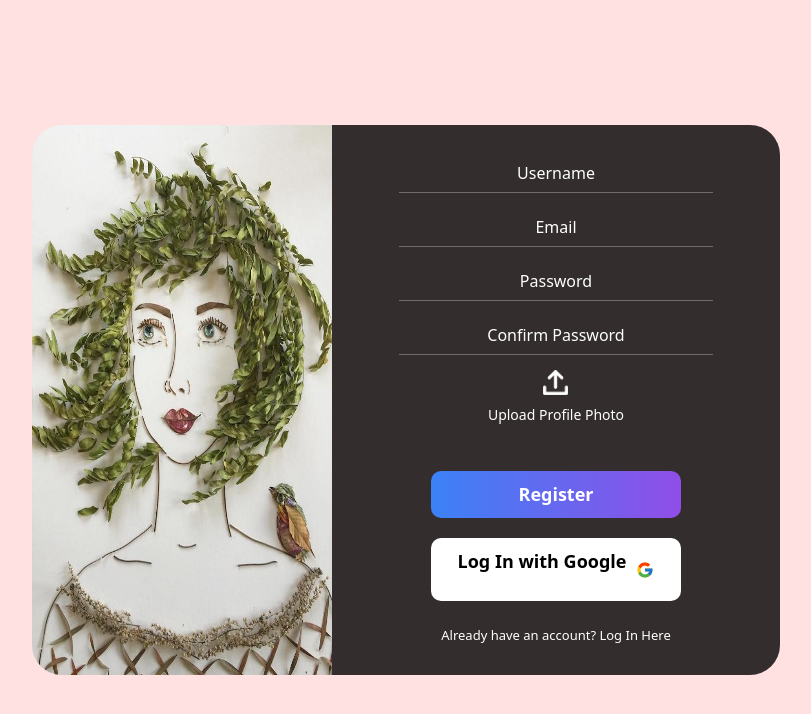
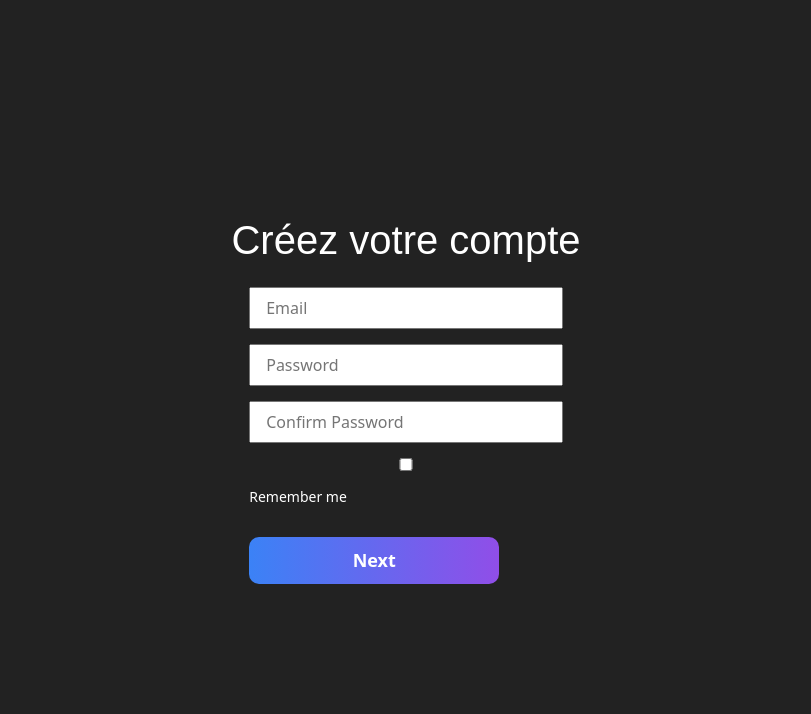
Before and after one commit to Marianne002/brekor, a Next.js app: page /register in a window 1280 px wide. Shown: the top 714 px of the page, without its empty margins (234-1045 px from the left). Built offline with nearby package versions, Linux system fonts and the light colour scheme.

Commit message:
👌 IMPROVE: Register steps

```diff
--- a/app/not-found.jsx
+++ b/app/not-found.jsx
@@ -5,7 +5,7 @@ const NotFound = () => {
   return (
     <>
         <div className="not-found">
-            <h1>404 - Page non trouvée</h1>
+            <h1>Page non trouvée</h1>
             <p>La page que vous cherchez n'existe pas ou a été déplacée.</p>
             <a className="btn btn-pink mt-3" href="/">Retour à l'accueil</a>
         </div>
--- a/app/register/page.jsx
+++ b/app/register/page.jsx
@@ -1,156 +1,190 @@
-// app/register/page.jsx
 "use client";
 import "@styles/Register.scss";
-import { FcGoogle } from "react-icons/fc";
 import { useState, useEffect } from "react";
 import { useRouter } from "next/navigation";
-import { signIn } from "next-auth/react";
 
 const Register = () => {
-  // Initialize the state variables
-  const [formData, setFormData] = useState({
-    username: "",
+  const router = useRouter();
+
+  // Step 1 State
+  const [step, setStep] = useState(1); // Step 1 or Step 2
+  const [formDataStep1, setFormDataStep1] = useState({
     email: "",
     password: "",
     confirmPassword: "",
+    rememberMe: false,
+  });
+
+  // Step 2 State
+  const [formDataStep2, setFormDataStep2] = useState({
+    username: "",
+    description: "",
     profileImage: null,
   });
 
-  // Handle form input changes
-  const handleChange = (e) => {
-    const { name, value, files } = e.target;
-    setFormData({
-      ...formData,
-      [name]: name === "profileImage" ? files[0] : value,
-    });
+  // Error State
+  const [error, setError] = useState("");
+
+  // Move to Step 2
+  const moveToStep2 = () => {
+    if (formDataStep1.password !== formDataStep1.confirmPassword) {
+      setError("Passwords do not match");
+      return;
+    }
+    setStep(2);
   };
 
+  // Handle form input changes for Step 1
+  const handleChangeStep1 = (e) => {
+    const { name, value, type, checked } = e.target;
+    setFormDataStep1((prevData) => ({
+      ...prevData,
+      [name]: type === "checkbox" ? checked : value,
+    }));
+  };
 
-  // Get the router object
-  const router = useRouter();
+  // Handle form input changes for Step 2
+  const handleChangeStep2 = (e) => {
+    const { name, value, files } = e.target;
+    setFormDataStep2((prevData) => ({
+      ...prevData,
+      [name]: name === "profileImage" ? files[0] : value,
+    }));
+  };
 
-  // Check if passwords match
-  const [passwordMatch, setPasswordMatch] = useState(true);
+  // Handle submission of Step 1
+  const handleSubmitStep1 = (e) => {
+    e.preventDefault();
+    // Validate Step 1 fields here if necessary
+    moveToStep2();
+  };
 
-  useEffect(() => {
-    setPasswordMatch(formData.password === formData.confirmPassword);
-  }, [formData.password, formData.confirmPassword]);
+  // Handle final submission of Step 2
+  const handleSubmitStep2 = async (e) => {
+    e.preventDefault();
 
-  // Handle form submission
-  const handleSubmit = async (e) => {
-    e.preventDefault();
-    if (!formData.profileImage) {
-      alert("Please upload a profile image.");
-      return;
+    try {
+      const registerForm = new FormData();
+
+      for (let key in formDataStep1) {
+        registerForm.append(key, formDataStep1[key]);
+      }
+      for (let key in formDataStep2) {
+        registerForm.append(key, formDataStep2[key]);
       }
 
-    try {
-      // Register the user
-      const registerForm = new FormData();
-
-      for (let key in formData) {
-        registerForm.append(key, formData[key]);
-      }
-
-      console.log("Form data to be sent:", Array.from(registerForm.entries()));
-
-      // Send the form data to the server
       const response = await fetch("/api/register", {
         method: "POST",
         body: registerForm,
       });
 
-      // If response is ok, redirect to login page
       if (response.ok) {
         router.push("/login");
       } else {
         const errorData = await response.json();
-        alert(errorData.message || "Registration failed");
+        setError(errorData.error || "Registration failed");
       }
     } catch (error) {
-      console.log("Registration failed", error.message);
+      setError("Registration failed: " + error.message);
     }
-  };
-
-  // Handle Google login
-  const loginWithGoogle =  () => {
-    signIn("google", { callbackUrl: "/" });
   };
 
   return (
     <>
       <title>Inscription - Brekor</title>
-      <meta name="description" content="Créez votre compte pour vendre, acheter ou louer des œuvres d'art en ligne." />
-      <meta name="keywords" content="inscription, compte,  plateforme d'art en ligne, rejoindre Brekor, créer un compte Brekor, artistes amateurs" />
+      <meta
+        name="description"
+        content="Créez votre compte pour vendre, acheter ou louer des œuvres d'art en ligne."
+      />
+      <meta
+        name="keywords"
+        content="inscription, compte,  plateforme d'art en ligne, rejoindre Brekor, créer un compte Brekor, artistes amateurs"
+      />
 
       <div className="register">
-        <img src="/assets/register.jpg" alt="register" className="register_decor" />
         <div className="register_content">
-          <form className="register_content_form" onSubmit={handleSubmit}>
-            <input
-              placeholder="Username"
-              name="username"
-              value={formData.username}
-              onChange={handleChange}
-              required
-            />
+          {step === 1 && (
+            <>
+              <h1>Créez votre compte</h1>
+              <form className="register_content_form" onSubmit={handleSubmitStep1}>
                 <input
                   placeholder="Email"
                   type="email"
                   name="email"
-              value={formData.email}
-              onChange={handleChange}
+                  value={formDataStep1.email}
+                  onChange={handleChangeStep1}
                   required
                 />
                 <input
                   placeholder="Password"
                   type="password"
                   name="password"
-              value={formData.password}
-              onChange={handleChange}
+                  value={formDataStep1.password}
+                  onChange={handleChangeStep1}
                   required
                 />
                 <input
                   placeholder="Confirm Password"
                   type="password"
                   name="confirmPassword"
-              value={formData.confirmPassword}
-              onChange={handleChange}
+                  value={formDataStep1.confirmPassword}
+                  onChange={handleChangeStep1}
                   required
                 />
-            {!passwordMatch && <p style={{ color: "red" }}>Passwords are not matched!</p>}
+                <input
+                  type="checkbox"
+                  name="rememberMe"
+                  checked={formDataStep1.rememberMe}
+                  onChange={handleChangeStep1}
+                />
+                <label htmlFor="rememberMe">Remember me</label>
+                <button type="button" onClick={moveToStep2}>
+                  Next
+                </button>
+                {error && <p className="error">{error}</p>}
+              </form>
+            </>
+          )}
+
+          {step === 2 && (
+            <>
+              <h1>Profil</h1>
+              <form className="register_content_form" onSubmit={handleSubmitStep2}>
               <input
                 id="image"
                 type="file"
                 name="profileImage"
-              onChange={handleChange}
+                onChange={handleChangeStep2}
                 accept="image/*"
-              style={{ display: "none" }}
+                required
               />
-            <label htmlFor="image">
-              <img src="/assets/addImage.png" alt="add profile" />
-              <p>Upload Profile Photo</p>
-            </label>
-            {formData.profileImage && (
+              {formDataStep2.profileImage && (
                 <img
-                src={URL.createObjectURL(formData.profileImage)}
+                  src={URL.createObjectURL(formDataStep2.profileImage)}
                   alt="Profile"
                   style={{ maxWidth: "80px", maxHeight: "100px" }}
                 />
               )}
-            <button type="submit" disabled={!passwordMatch}>
-              Register
-            </button>
+              <input
+                placeholder="Username"
+                name="username"
+                value={formDataStep2.username}
+                onChange={handleChangeStep2}
+                required
+              />
+              <input
+                placeholder="Description"
+                name="description"
+                value={formDataStep2.description}
+                onChange={handleChangeStep2}
+                required
+              />
+
+              <button type="submit">Register</button>
+              {error && <p className="error">{error}</p>}
             </form>
-          <button
-            type="button"
-            onClick={loginWithGoogle}
-            className="google"
-          >
-            <p>Log In with Google</p>
-            <FcGoogle />
-          </button>
-          <a href="/login">Already have an account? Log In Here</a>
+            </>
+          )}
         </div>
       </div>
     </>
--- a/components/WorkCard.jsx
+++ b/components/WorkCard.jsx
@@ -161,7 +161,7 @@ const WorkCard = ({ work, userId, updateWishlist, onDeleteWork }) => {
         <div className="price">${work.price}</div>
       </div>
 
-      {userId === work.creator._id ? (
+      {work.creator && userId === work.creator._id ? (
         <div
           className="icon"
           onClick={(e) => {
--- a/styles/Register.scss
+++ b/styles/Register.scss
@@ -8,16 +8,10 @@
   display: flex;
   justify-content: center;
   align-items: center;
-  background-color: rgb(255, 225, 225);
+  background-color: #222222;
 
-  &_decor {
-    height: 550px;
-    width: 300px;
-    border-radius: 30px 0 0 30px;
-
-    @include md {
-      display: none;
-    }
+  h1, label {
+    color: white;
   }
 
   &_content {
@@ -28,8 +22,6 @@
     width: 35%;
     gap: 15px;
     height: 550px;
-    background-color: rgba(0, 0, 0, 0.8);
-    border-radius: 0 30px 30px 0;
 
     @include lg {
       width: 45%;
@@ -47,42 +39,22 @@
     &_form {
       display: flex;
       flex-direction: column;
-      align-items: center;
       gap: 15px;
       width: 70%;
 
       input {
         width: 100%;
         padding: 7px 15px;
-        background-color: transparent;
-        border: none;
-        border-bottom: 1px solid rgba(255, 255, 255, 0.3);
-        outline: none;
-        text-align: center;
-        color: white;
 
-        input:not(:placeholder-shown):focus {
-          background: transparent; /* or background: none; */
-        }
-
-        &::placeholder {
-          color: white;
-        }
       }
 
       label {
         display: flex;
         flex-direction: column;
         justify-content: center;
-        align-items: center;
         gap: 9px;
         cursor: pointer;
-        color: white;
         font-size: 14px;
-
-        img {
-          width: 25px;
-        }
       }
 
       button {
@@ -93,23 +65,9 @@
       }
     }
 
-    .google {
-      margin-top: 5px;
-      width: 250px;
-
-      @include GoogleButton;
-    }
-
-    a {
-      text-decoration: none;
-      color: white;
-      font-size: 13px;
-      margin-top: 10px;
-      text-align: center;
-
-      &:hover {
-        text-decoration: underline;
-      }
+    &_error {
+      color: red;
+      margin: 0 0 0 10px;
     }
   }
 }
```
Also changed, not shown: public/assets/login.jpg (deleted), public/assets/register.jpg (deleted). Lines whose indentation alone changed are shown as unchanged.
